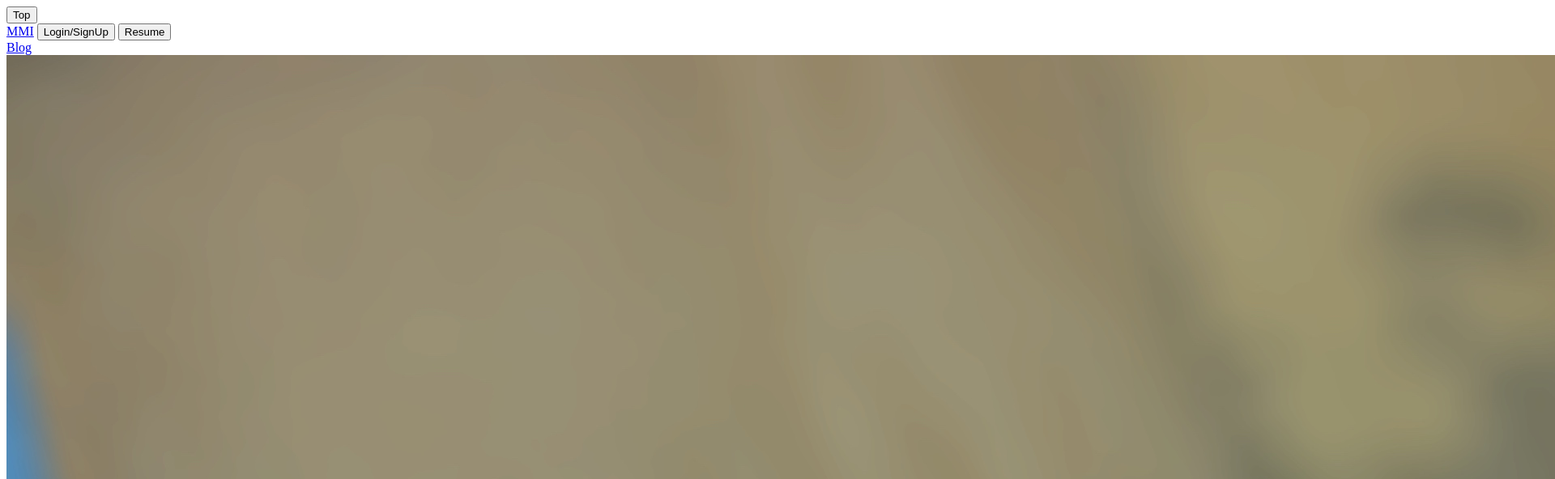
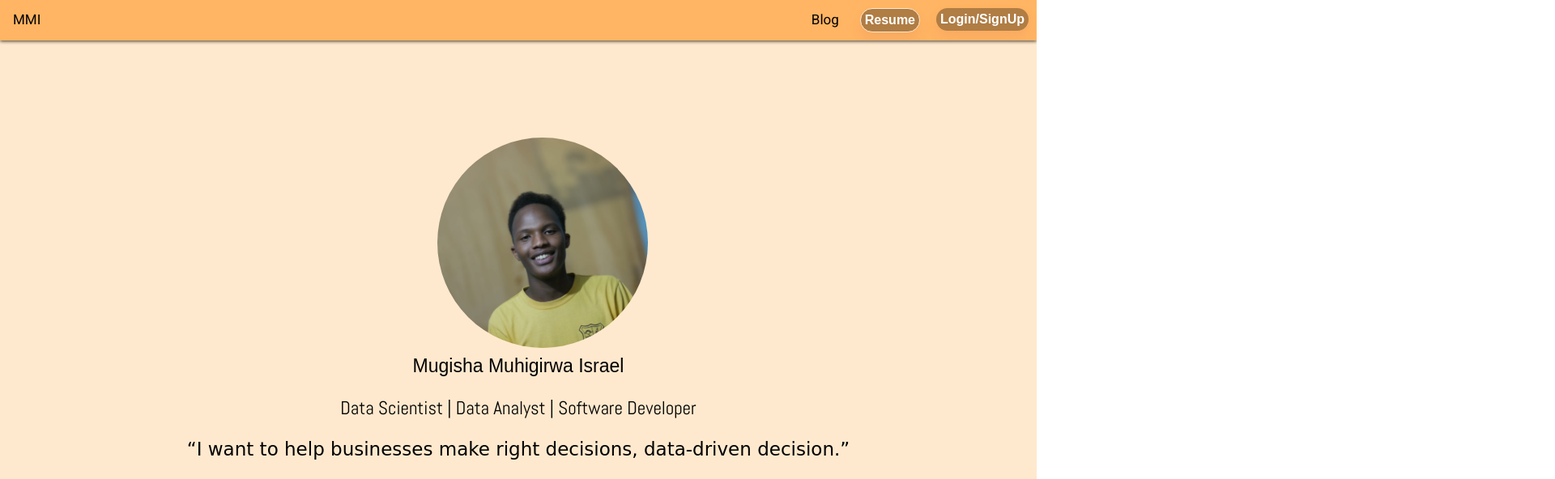
Before and after one commit to itisWasp/my-portfolio, a plain HTML site: page index.html in a window 1280 px wide. Shown: the top 592 px of the page at 81% size, 1920 px wide, since content can reach past the window. Drawn offline with Linux system fonts and the light colour scheme; a web font is replaced by a local one.

Commit message:
Update index.html

```diff
--- a/index.html
+++ b/index.html
@@ -1,6 +1,6 @@
 <!DOCTYPE HTML>
 <head>
-    <link rel="stylesheet" href="Pages/Main-Page/index.css>
+    <link rel="stylesheet" href="Pages/Main-Page/index.css">
     <meta name="viewport" content="width=device-width, initial-scale=1">
     <link rel="preconnect" href="https://fonts.googleapis.com">
 <link rel="preconnect" href="https://fonts.gstatic.com" crossorigin>
```
